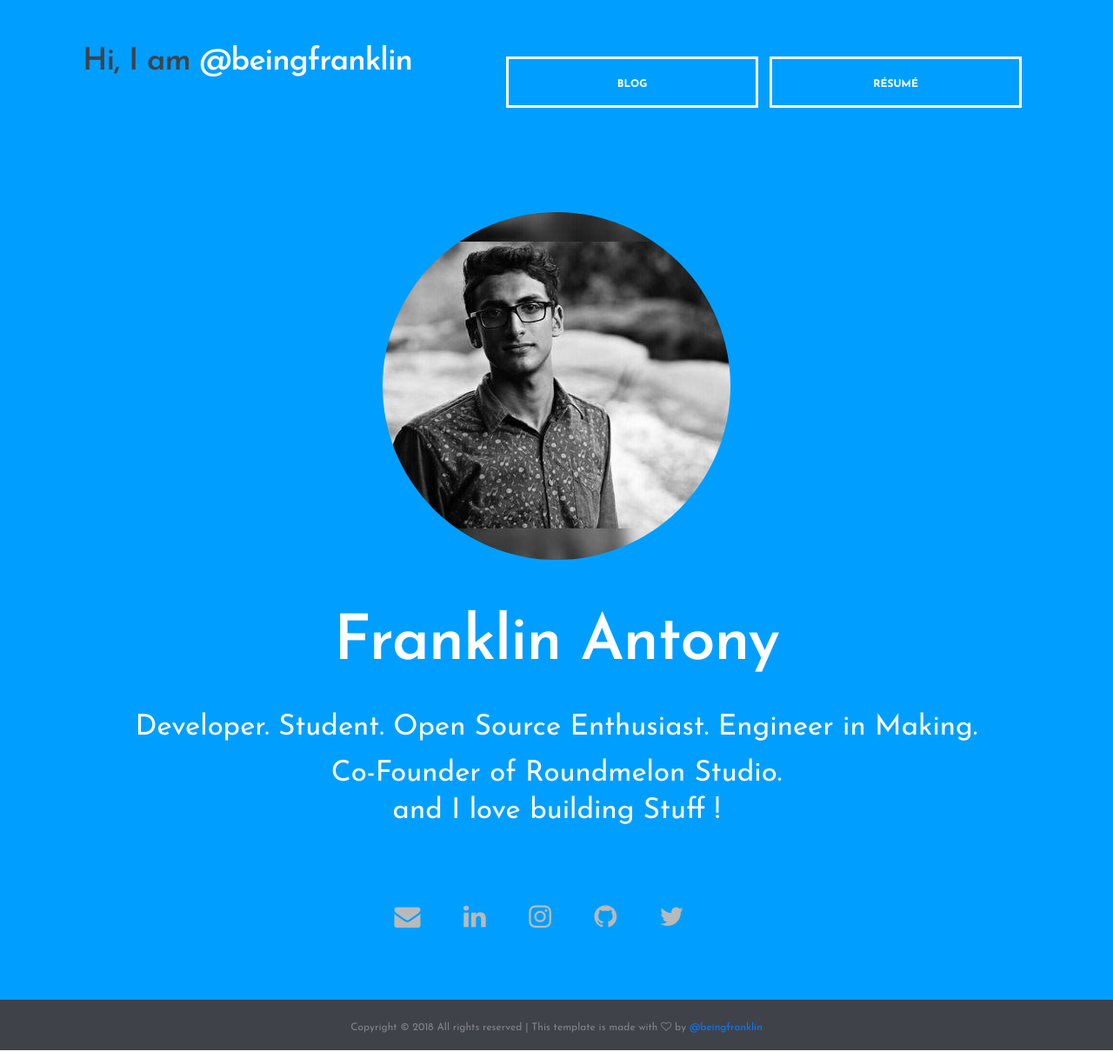
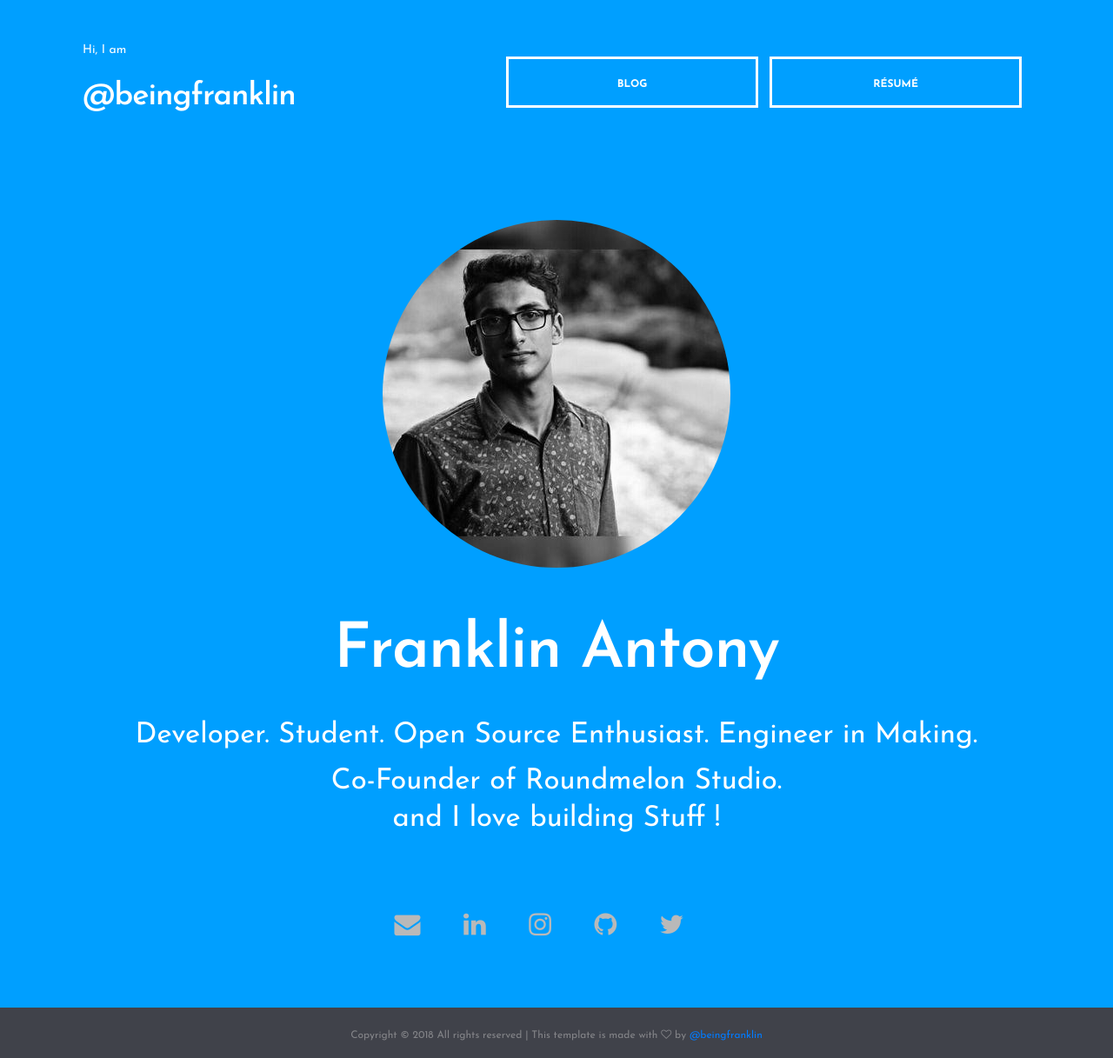
Before and after one commit to beingfranklin/beingfranklin.github.io, a Jekyll site: the page index.html, which Jekyll copies as it is, in a window 1280 px wide. Shown: the whole page at 87% size. Built offline with Jekyll 4.4.1, drawn with Linux system fonts in a browser that asks for light colours.

Commit message:
Changed logo

```diff
--- a/index.html
+++ b/index.html
@@ -63,8 +63,10 @@
 				<div class="row">
 					<div class="col-md-5">
 						<div class="site-logo">
+
+							<p>Hi, I am</p>
+							<br>
 							<h2>
-								Hi, I am
 								<a href="#">@beingfranklin</a>
 							</h2>
 
```
